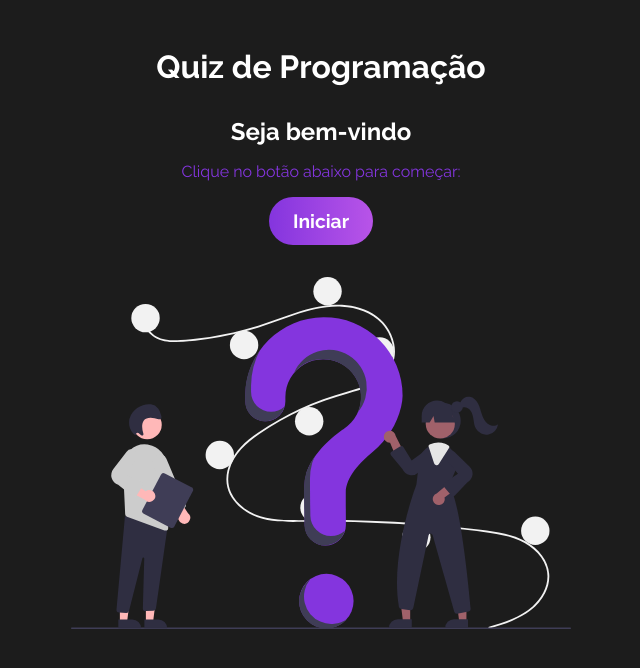
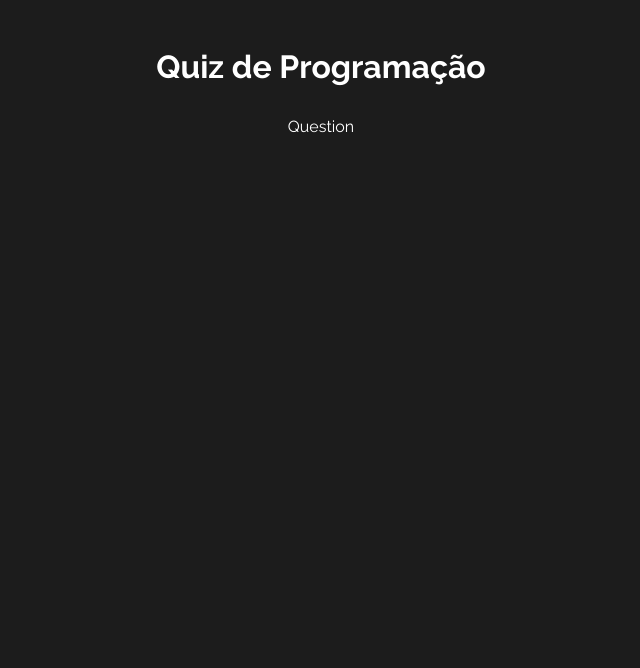
Before and after one commit to rafat-souza/quiz-react, a React (Vite) app: page / in a window 1280 px wide. Both pictures are taken after a click on the button "Iniciar". Shown: the top 668 px of the page, without its empty margins (319-959 px from the left). Built offline with nearby package versions, Linux system fonts and the light colour scheme.

Commit message:
alterando estado

```diff
--- a/src/App.jsx
+++ b/src/App.jsx
@@ -1,12 +1,19 @@
+import { useContext } from "react";
+
 import Welcome from "./components/Welcome";
+import Question from "./components/Question";
 
 import "./App.css";
+import { QuizContext } from "./context/quiz";
 
 function App() {
+  const [quizState, dispatch] = useContext(QuizContext);
+
   return (
     <div className="App">
       <h1>Quiz de Programação</h1>
-      <Welcome />
+      {quizState.gameStage === "Start" && <Welcome />}
+      {quizState.gameStage === "Playing" && <Question />}
     </div>
   );
 }
--- /dev/null
+++ b/src/components/Question.jsx
@@ -0,0 +1,10 @@
+import { useContext } from "react";
+import { QuizContext } from "../context/quiz";
+
+const Question = () => {
+  const [quizState, dispatch] = useContext(QuizContext);
+
+  return <div>Question</div>;
+};
+
+export default Question;
--- a/src/context/quiz.jsx
+++ b/src/context/quiz.jsx
@@ -12,7 +12,10 @@
 const quizReducer = (state, action) => {
   switch (action.type) {
     case "CHANGE_STATE":
-      return state;
+      return {
+        ...state,
+        gameStage: STAGES[1],
+      };
     default:
       return state;
   }
```
Also changed, not shown: src/components/Question.css (added).
